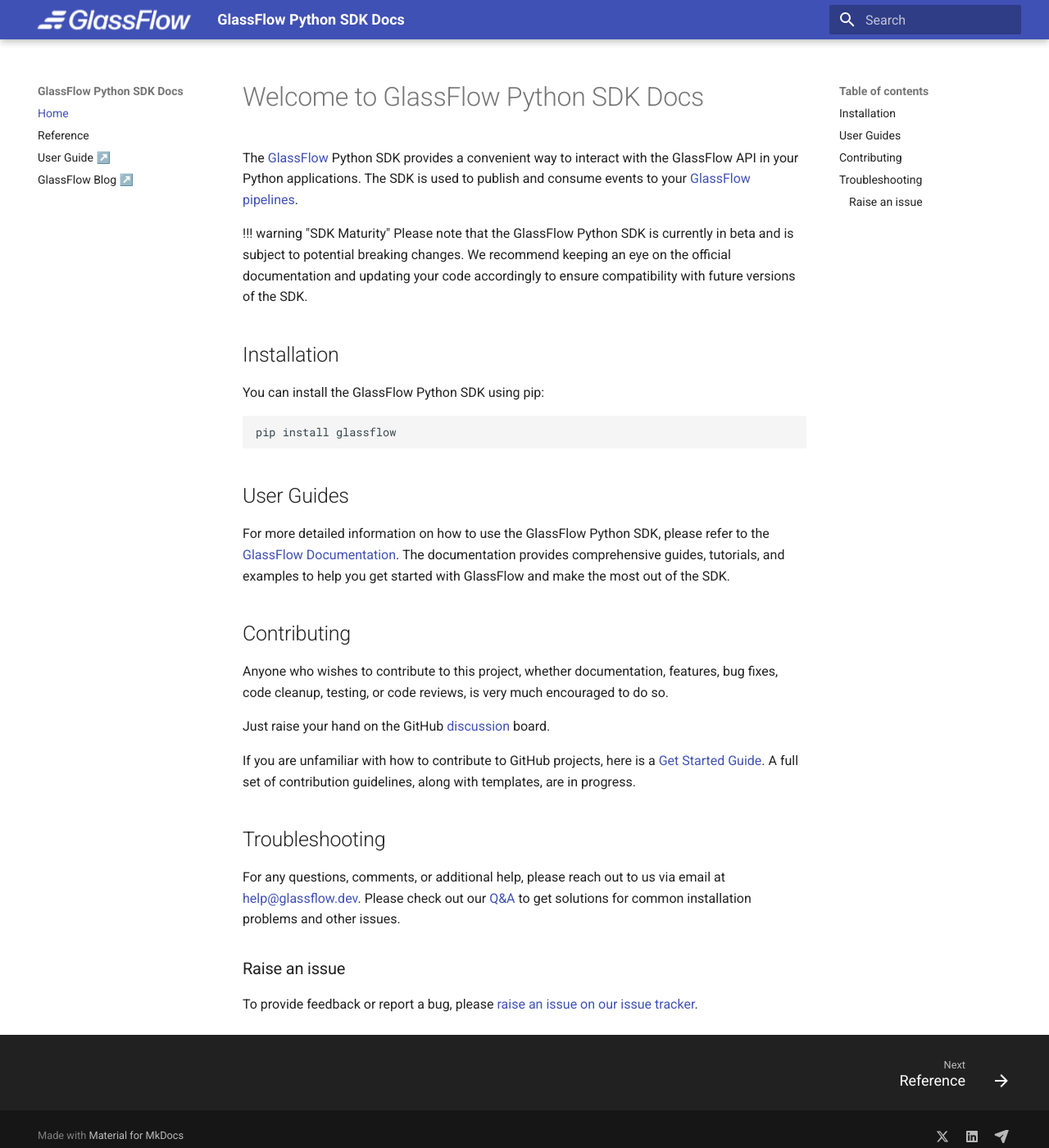
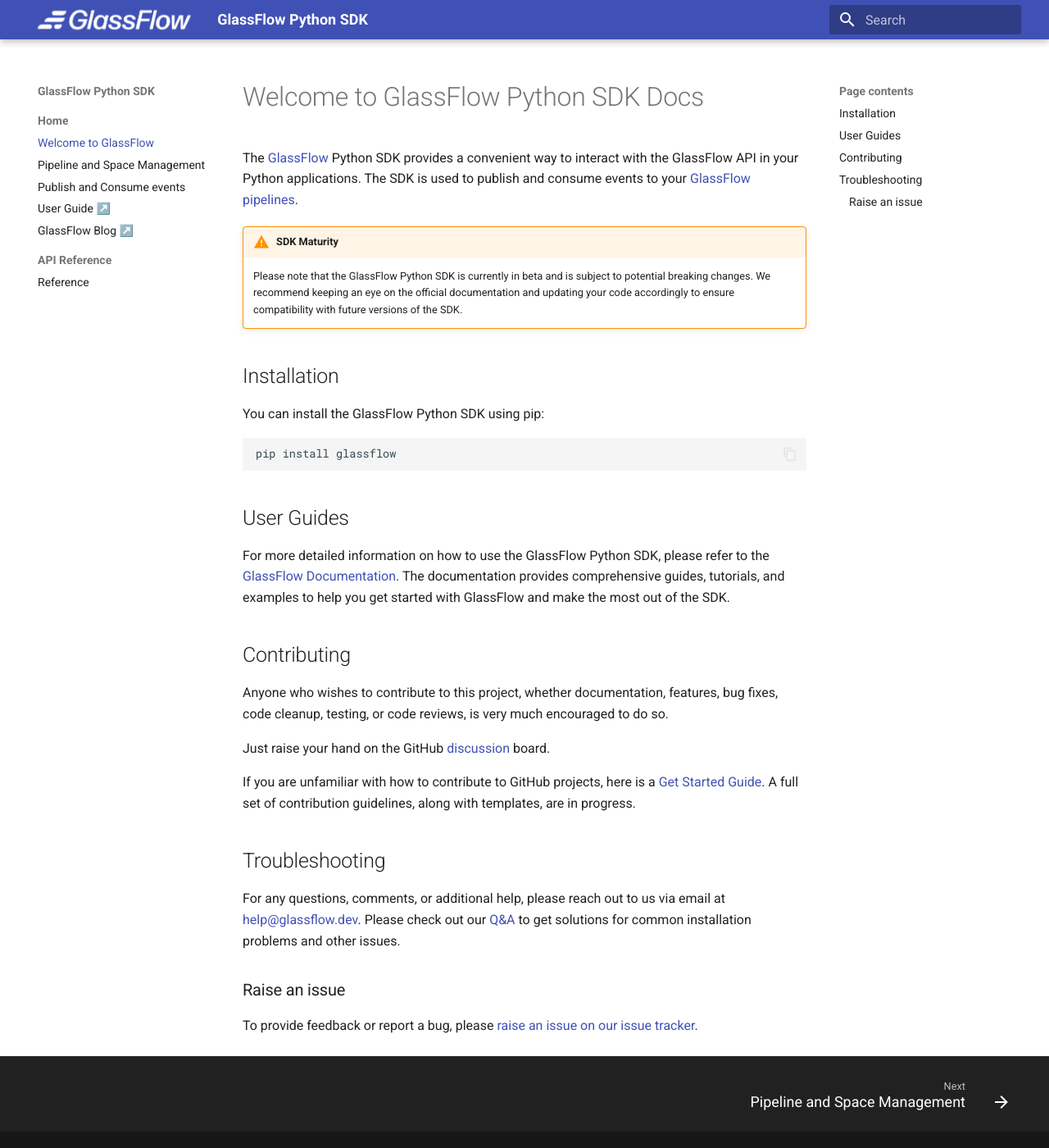
Before and after one commit to glassflow/glassflow-python-sdk, an MkDocs documentation site: the page built from docs/index.md, in a window 1280 px wide and 1400 px high. Shown: the whole window at 82% size. Built offline with MkDocs 1.6.1 and Material for MkDocs 9.7.7, drawn with Linux system fonts in a browser that asks for light colours.

Commit message:
enable code highlight, update nav and configure mkdocstrings

```diff
--- a/mkdocs.yml
+++ b/mkdocs.yml
@@ -1,4 +1,4 @@
-site_name: GlassFlow Python SDK Docs
+site_name: GlassFlow Python SDK
 site_author: GlassFlow
 site_description: Python SDK Reference for GlassFlow
 
@@ -7,8 +7,17 @@ theme:
   logo: assets/logo.png
   favicon: assets/favicon.png
   features:
+    - content.code.copy
     - navigation.path
     - navigation.footer
+    - navigation.expand
+    - navigation.sections
+    - navigation.top
+    - navigation.instant
+    - navigation.instant.prefetch
+    - navigation.instant.preview
+    - navigation.instant.progress
+    - toc.follow
 
 extra:
   social:
@@ -20,11 +29,51 @@ extra:
       link: mailto:help@glassflow.dev
 
 nav:
-  - Home: index.md
-  - Reference: reference.md
-  - "User Guide ↗️" : 'https://docs.glassflow.dev/'
-  - "GlassFlow Blog ↗️" : 'https://www.glassflow.dev/blog'
+  - Home:
+    - Welcome to GlassFlow: index.md
+    - Pipeline and Space Management: pipeline_management.md
+    - Publish and Consume events: publish_and_consume.md
+    - "User Guide ↗️" : 'https://docs.glassflow.dev/'
+    - "GlassFlow Blog ↗️" : 'https://www.glassflow.dev/blog'
+  - API Reference:
+    - reference.md
 
 plugins:
-  - mkdocstrings
+  - mkdocstrings:
+      handlers:
+        python:
+          import:
+            - url: https://docs.python-requests.org/en/master/objects.inv
+              domains: [ std, py ]
+          options:
+            members_order: source
+            separate_signature: true
+            filters: [ "!^_" ]
+            docstring_options:
+              ignore_init_summary: true
+            merge_init_into_class: true
+            show_signature_annotations: true
+            signature_crossrefs: true
   - search
+
+markdown_extensions:
+  - pymdownx.highlight:
+      anchor_linenums: true
+      line_spans: __span
+      pygments_lang_class: true
+  - pymdownx.inlinehilite
+  - pymdownx.snippets
+  - pymdownx.details
+  - pymdownx.superfences
+  - pymdownx.extra
+  - pymdownx.emoji:
+      emoji_index: !!python/name:material.extensions.emoji.twemoji
+      emoji_generator: !!python/name:material.extensions.emoji.to_svg
+  - pymdownx.tabbed:
+      alternate_style: true
+
+  - admonition
+
+  - toc:
+      title: Page contents
+      permalink: true
```
